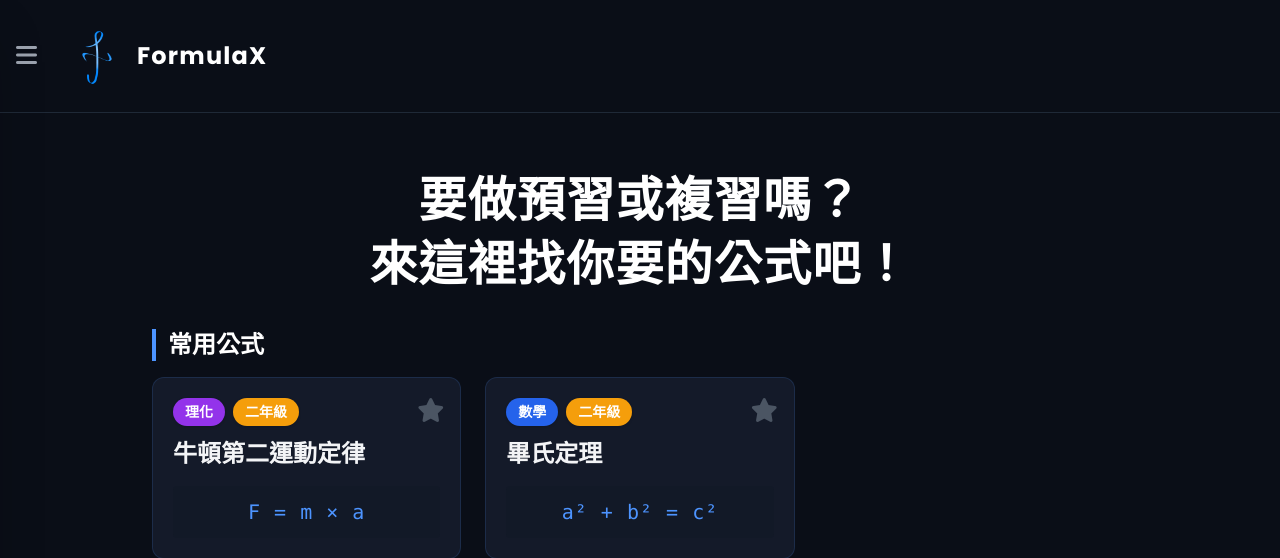
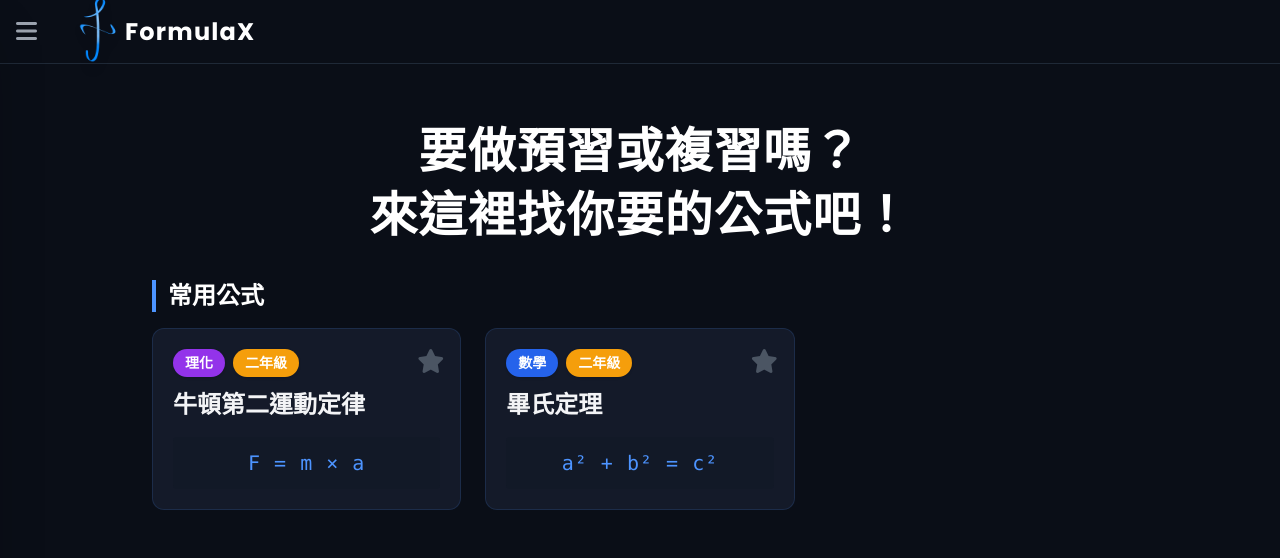
Before and after one commit to HannahTien/math, a Flask app: page / in a window 1280 px wide. Shown: the top 558 px of the page. Run offline with Flask 3, Linux system fonts and the light colour scheme; some libraries are stand-ins or nearby versions.

Commit message:
整體做好-8

```diff
--- a/templates/index.html
+++ b/templates/index.html
@@ -56,12 +56,13 @@
 </head>
 <body class="font-body min-h-screen flex flex-col relative overflow-x-hidden">
 
-    <nav class="p-4 flex items-center bg-darkbg border-b border-gray-800 sticky top-0 z-40">
-        <button onclick="toggleSidebar()" class="text-2xl text-gray-400 hover:text-white transition mr-4">
+    <nav class="p-4 flex items-center bg-darkbg border-b border-gray-800 sticky top-0 z-40 h-16">
+        <button onclick="toggleSidebar()" class="text-2xl text-gray-400 hover:text-white transition mr-6">
             <i class="fa-solid fa-bars"></i>
         </button>
-        <div onclick="switchView('view-home')" class="cursor-pointer flex items-center group">
-            <img id="custom-logo" src="/static/logo.png" alt="Logo" class="w-20 h-20 mr-1 group-hover:opacity-80 transition">
+
+        <div onclick="switchView('view-home')" class="cursor-pointer flex items-center group relative pl-16">
+            <img id="custom-logo" src="/static/logo.png" alt="Logo" class="w-24 h-24 absolute -top-9 -left-4 group-hover:opacity-80 transition drop-shadow-lg">
             <span class="text-2xl font-bold tracking-wider text-white group-hover:text-highlight transition">FormulaX</span>
         </div>
     </nav>
```
